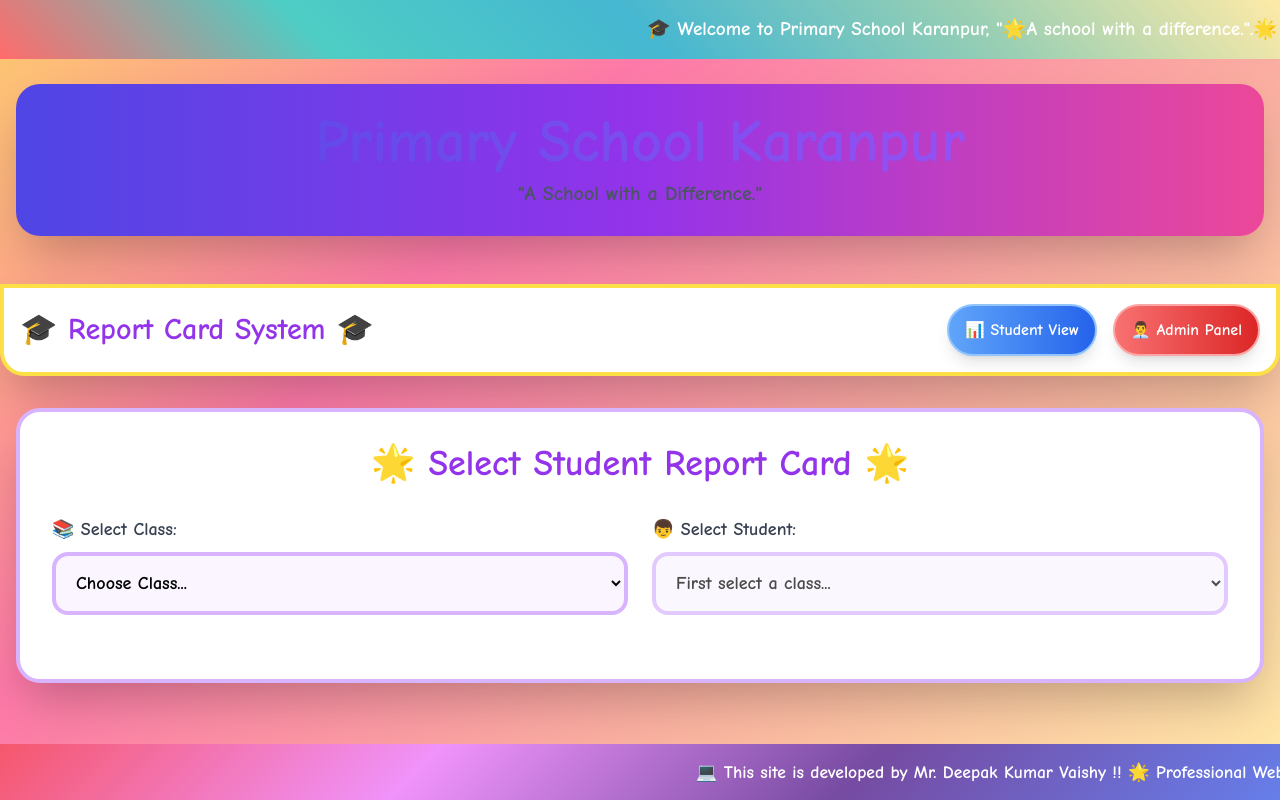
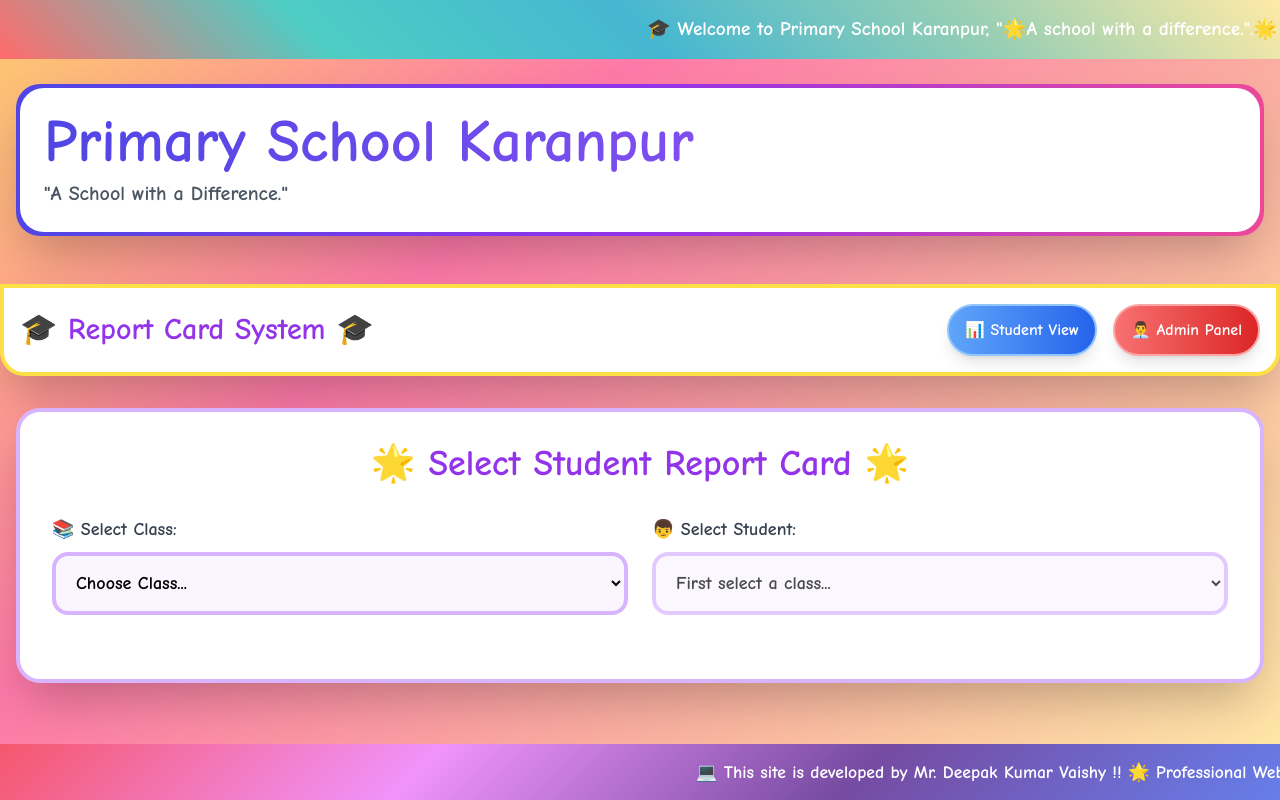
Before and after one commit to dpk-1982/student-report-karanpur1, a plain HTML site: page index.html in a window 1280 px wide. Drawn offline with nearby package versions, Linux system fonts and the light colour scheme; no server answers.

Commit message:
Update index.html

```diff
--- a/index.html
+++ b/index.html
@@ -170,7 +170,7 @@
     <!-- School Name Box -->
     <div class="container mx-auto px-4 py-6">
         <div class="bg-gradient-to-r from-indigo-600 via-purple-600 to-pink-500 p-1 rounded-3xl shadow-2xl mb-6">
-            <div class="bg-pink rounded-3xl p-6 text-center">
+            <div class="bg-white rounded-3xl p-6 text-justify">
                 <h1 class="text-5xl sm:text-5xl md:text-6xl font-bold bg-gradient-to-r from-indigo-600 to-purple-500 bg-clip-text text-transparent mb-2">
                     Primary School Karanpur
                 </h1>
```
